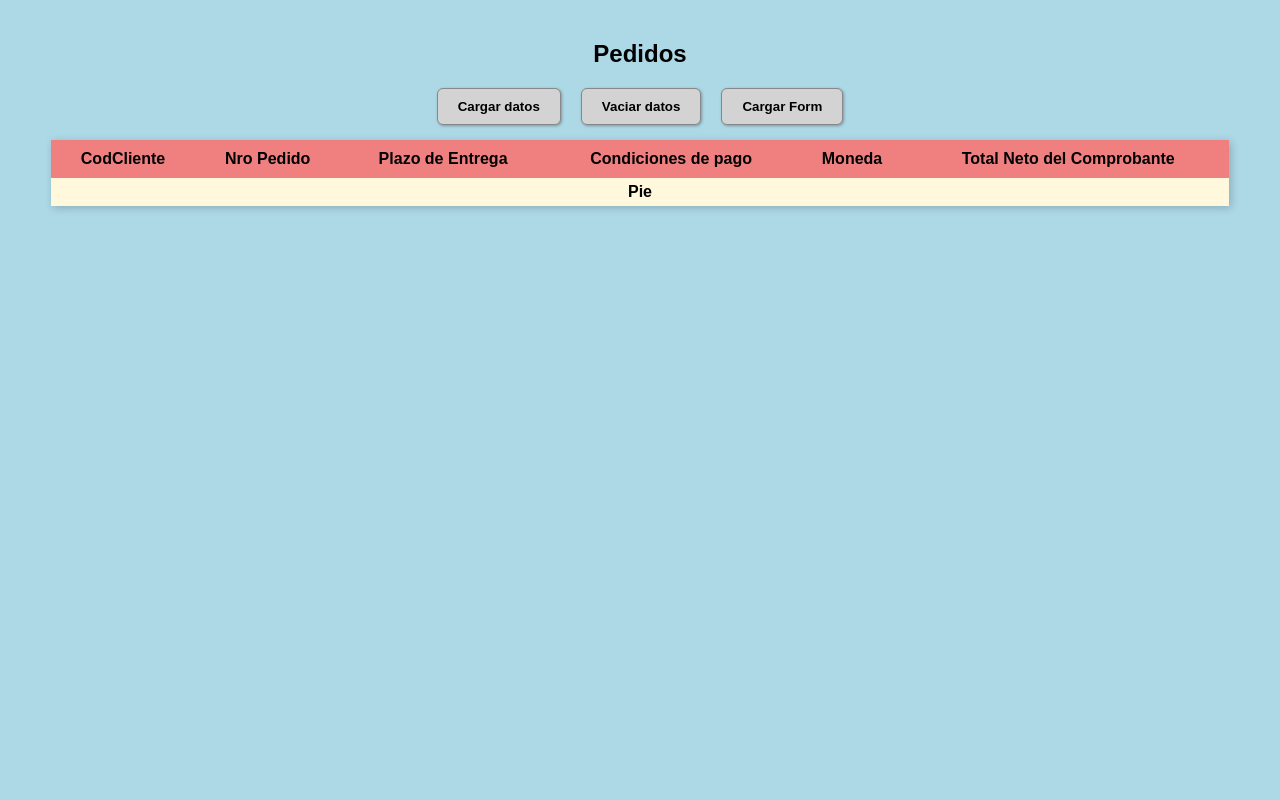
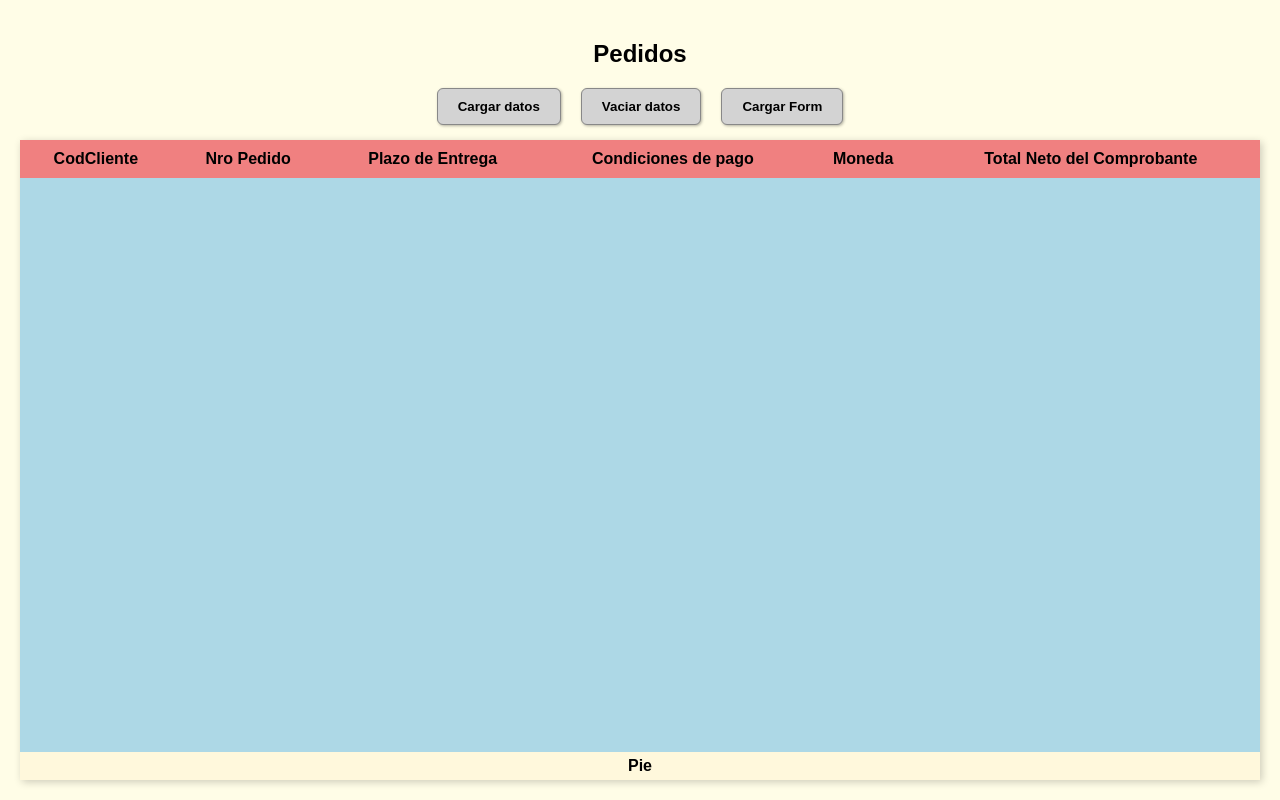
Before and after one commit to lautarop14/ejercicios-redes, a PHP site: page /especiales/esp20TablaFormulario/index.html in a window 1280 px wide. Run offline with PHP 8.4, Linux system fonts and the light colour scheme.

Commit message:
Modifico style de ej 4

```diff
--- a/especiales/esp20TablaFormulario/styles.css
+++ b/especiales/esp20TablaFormulario/styles.css
@@ -1,8 +1,9 @@
 body {
   margin: 0;
   font-family: Arial, sans-serif;
-  background-color: lightblue;
+  background-color: #fffde7;
 }
+
 
 .contenedor-global {
   display: flex;
@@ -36,10 +37,13 @@ button:disabled {
 
 table {
   border-collapse: collapse;
-  width: 95%;
-  max-width: 1200px;
+  width: 100%;
+  height: 80vh;
   box-shadow: 2px 2px 8px rgba(0,0,0,0.2);
+  min-height: 450px;
+  background-color: lightblue;
 }
+
 thead {
   background-color: #f08080;
   font-weight: bold;
@@ -50,7 +54,7 @@ thead th {
 }
 tbody td {
   padding: 8px;
-  background-color: #b0c4de;
+  background-color: lightblue;
   text-align: center;
 }
 
```
